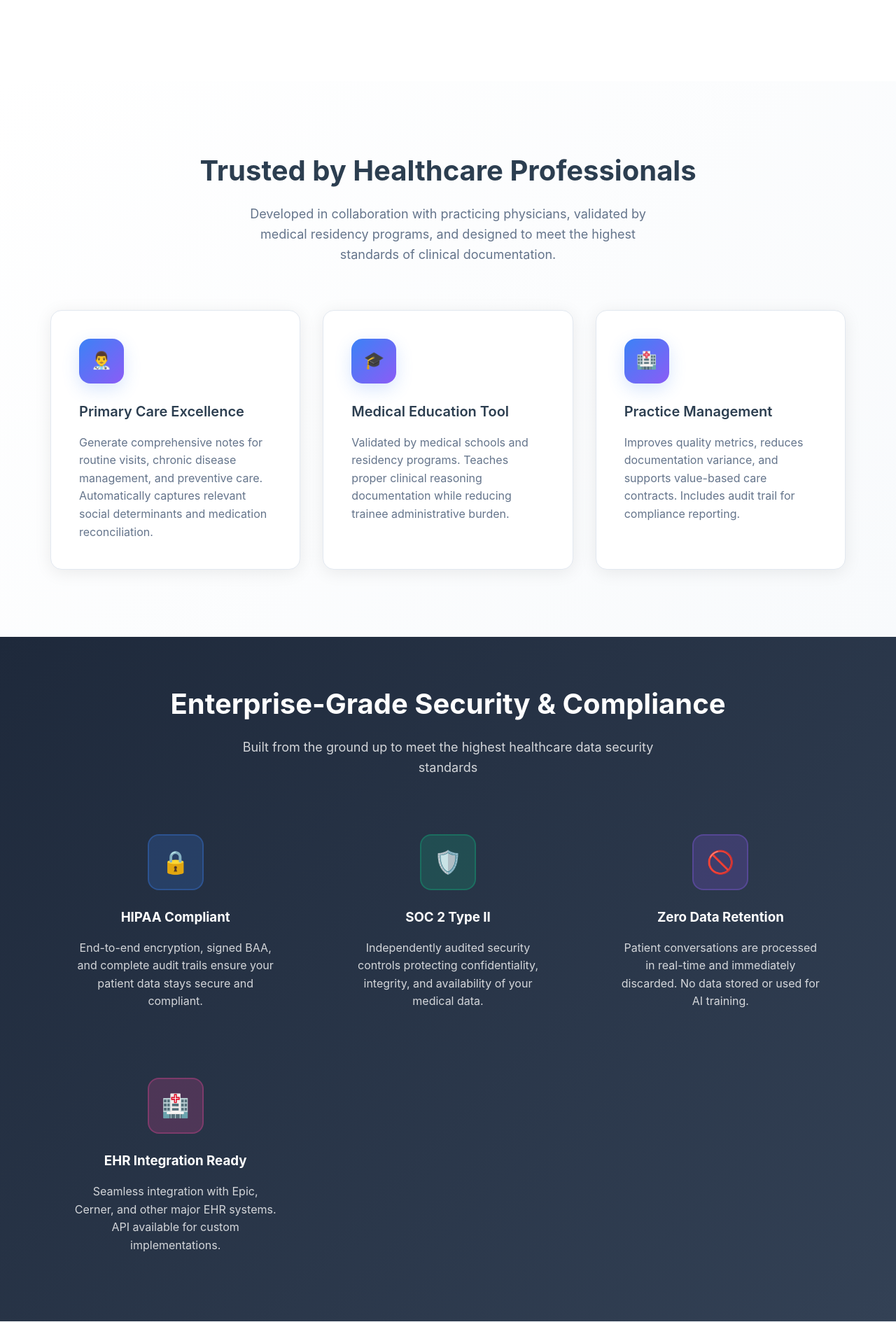
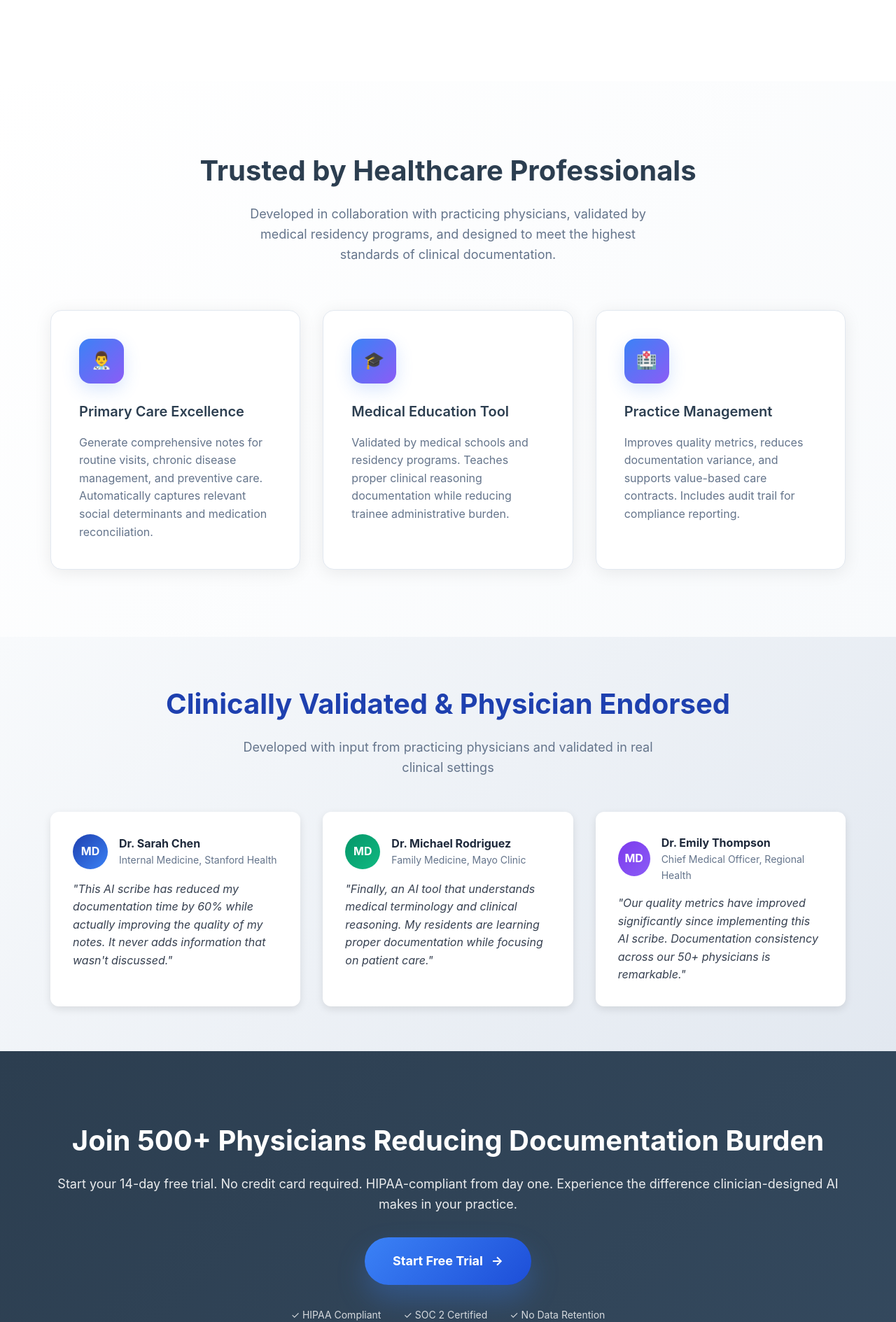
Before and after one commit to manueldavidc12/ai-medical-scribe, a Flask app: page / in a window 1280 px wide. Shown: the part 1880-3769 px from the top of the page at 70% size. Run offline with Flask 3, Linux system fonts and the light colour scheme.

Commit message:
Remove security section and 500+ physicians stat as requested

```diff
--- a/templates/landing.html
+++ b/templates/landing.html
@@ -665,7 +665,6 @@
             <div class="nav-links">
                 <a href="#features" class="nav-link">Features</a>
                 <a href="#problem" class="nav-link">Solution</a>
-                <a href="#security" class="nav-link">Security</a>
                 <a href="/app" class="nav-cta">Start Free Trial</a>
             </div>
             <button class="mobile-menu">☰</button>
@@ -731,8 +730,8 @@
                     <div class="stat-label">Compliant & Secure</div>
                 </div>
                 <div class="stat-item">
-                    <div class="stat-number">500+</div>
-                    <div class="stat-label">Physicians Using Daily</div>
+                    <div class="stat-number">24/7</div>
+                    <div class="stat-label">Availability</div>
                 </div>
             </div>
         </div>
@@ -805,47 +804,6 @@
         </div>
     </section>
 
-    <!-- Security & Compliance Section -->
-    <section class="security-section" id="security" style="padding: 4rem 0; background: linear-gradient(135deg, #1e293b 0%, #334155 100%); color: white;">
-        <div class="container">
-            <div class="section-header" style="text-align: center; margin-bottom: 3rem;">
-                <h2 class="section-title" style="color: white;">Enterprise-Grade Security & Compliance</h2>
-                <p class="section-subtitle" style="color: rgba(255,255,255,0.8);">
-                    Built from the ground up to meet the highest healthcare data security standards
-                </p>
-            </div>
-            <div style="display: grid; grid-template-columns: repeat(auto-fit, minmax(280px, 1fr)); gap: 2rem;">
-                <div style="text-align: center; padding: 2rem;">
-                    <div style="width: 80px; height: 80px; background: rgba(59, 130, 246, 0.2); border-radius: 16px; display: flex; align-items: center; justify-content: center; margin: 0 auto 1.5rem; border: 2px solid rgba(59, 130, 246, 0.3);">
-                        <span style="font-size: 2rem;">🔒</span>
-                    </div>
-                    <h3 style="color: white; margin-bottom: 1rem;">HIPAA Compliant</h3>
-                    <p style="color: rgba(255,255,255,0.8); line-height: 1.6;">End-to-end encryption, signed BAA, and complete audit trails ensure your patient data stays secure and compliant.</p>
-                </div>
-                <div style="text-align: center; padding: 2rem;">
-                    <div style="width: 80px; height: 80px; background: rgba(16, 185, 129, 0.2); border-radius: 16px; display: flex; align-items: center; justify-content: center; margin: 0 auto 1.5rem; border: 2px solid rgba(16, 185, 129, 0.3);">
-                        <span style="font-size: 2rem;">🛡️</span>
-                    </div>
-                    <h3 style="color: white; margin-bottom: 1rem;">SOC 2 Type II</h3>
-                    <p style="color: rgba(255,255,255,0.8); line-height: 1.6;">Independently audited security controls protecting confidentiality, integrity, and availability of your medical data.</p>
-                </div>
-                <div style="text-align: center; padding: 2rem;">
-                    <div style="width: 80px; height: 80px; background: rgba(139, 92, 246, 0.2); border-radius: 16px; display: flex; align-items: center; justify-content: center; margin: 0 auto 1.5rem; border: 2px solid rgba(139, 92, 246, 0.3);">
-                        <span style="font-size: 2rem;">🚫</span>
-                    </div>
-                    <h3 style="color: white; margin-bottom: 1rem;">Zero Data Retention</h3>
-                    <p style="color: rgba(255,255,255,0.8); line-height: 1.6;">Patient conversations are processed in real-time and immediately discarded. No data stored or used for AI training.</p>
-                </div>
-                <div style="text-align: center; padding: 2rem;">
-                    <div style="width: 80px; height: 80px; background: rgba(236, 72, 153, 0.2); border-radius: 16px; display: flex; align-items: center; justify-content: center; margin: 0 auto 1.5rem; border: 2px solid rgba(236, 72, 153, 0.3);">
-                        <span style="font-size: 2rem;">🏥</span>
-                    </div>
-                    <h3 style="color: white; margin-bottom: 1rem;">EHR Integration Ready</h3>
-                    <p style="color: rgba(255,255,255,0.8); line-height: 1.6;">Seamless integration with Epic, Cerner, and other major EHR systems. API available for custom implementations.</p>
-                </div>
-            </div>
-        </div>
-    </section>
 
     <!-- Medical Credibility Section -->
     <section class="credibility-section" style="padding: 4rem 0; background: linear-gradient(135deg, #f8fafc 0%, #e2e8f0 100%);">
```
